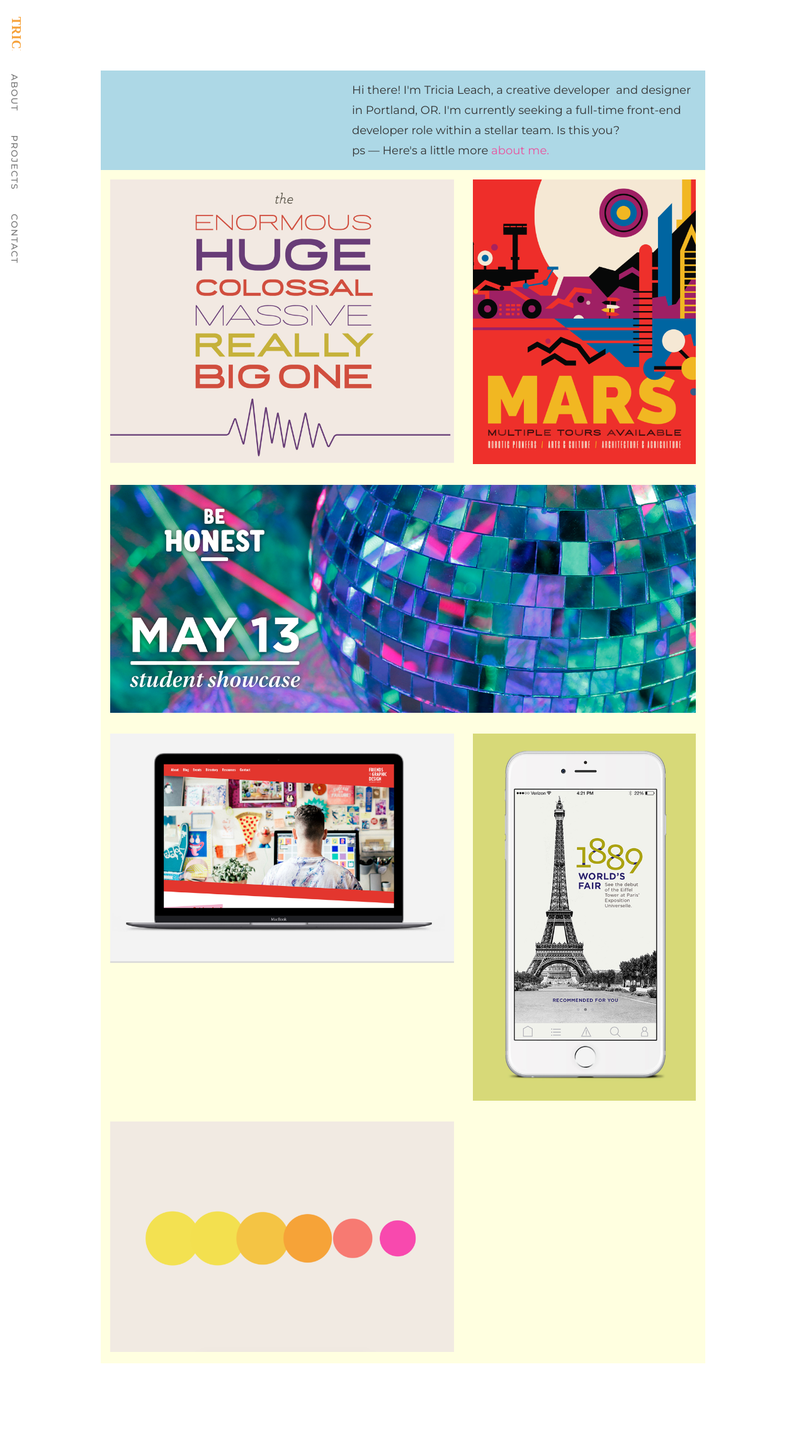
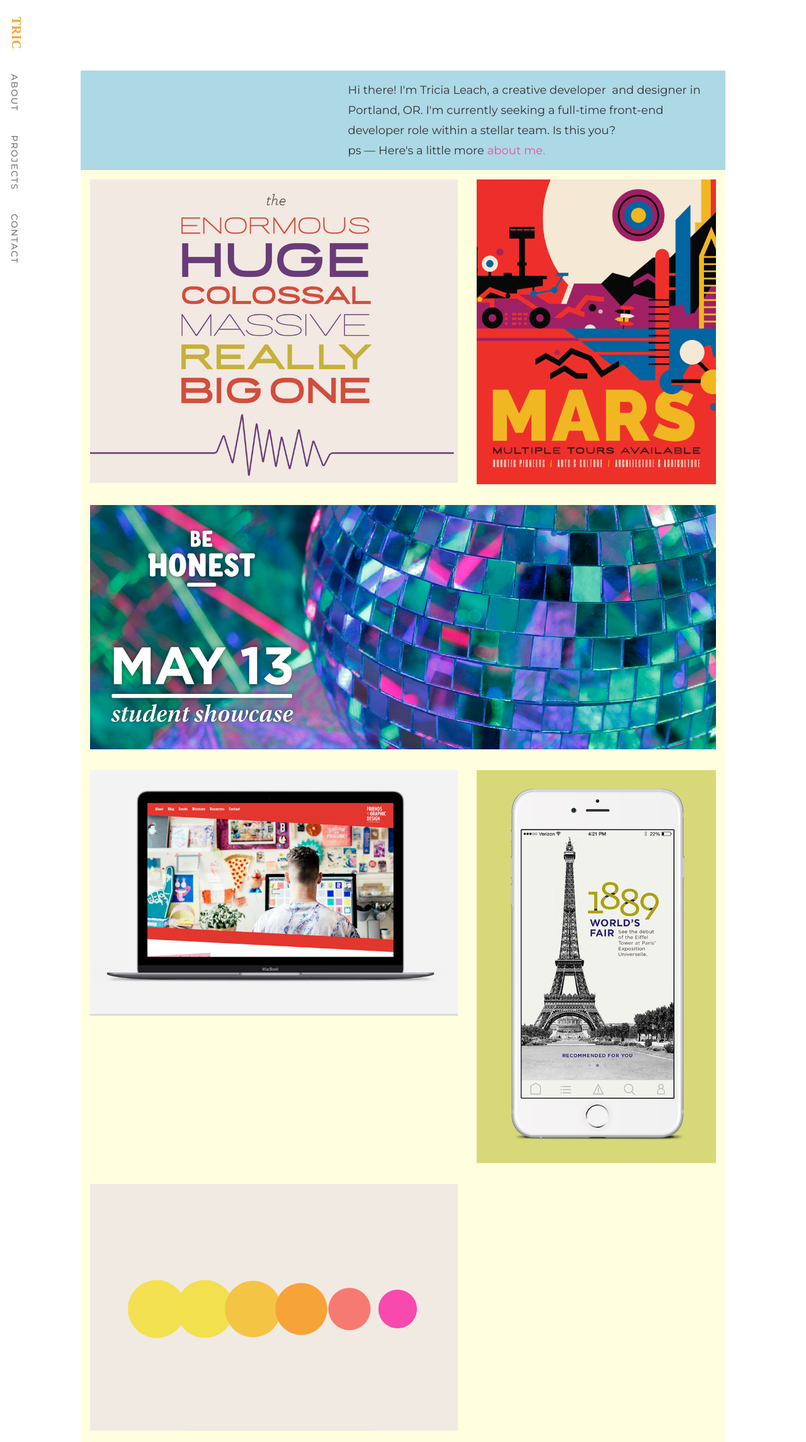
Before and after one commit to triciacodes/portfolio-2017, a PHP site: page / in a window 1280 px wide. Shown: the whole page at 63% size. Before the commit the page ends 2165 px from the top, so only its background shows below. Run offline with PHP 8.4, Linux system fonts and the light colour scheme; some libraries are stand-ins or nearby versions.

Commit message:
Updated responsive sizes to be fluid rather than fixed column sizes

```diff
--- a/styles/main.css
+++ b/styles/main.css
@@ -81,12 +81,19 @@ a:visited {
 
 /* - - - - - - - - - - SECTIONS // LAYOUT - - - - - - - - - - */
 /* main column: header, main, footer */
+@media screen and (min-width: 400px) {
+  main, header, footer {
+    width: 90%;
+    margin: auto;
+  }
+}
 @media screen and (min-width: 960px) {
   main, header, footer {
-    width: 960px;
+    width: 80%;
     margin: auto;
   }
-
+}
+@media screen and (min-width: 400px) {
   header {
     display: flex;
     justify-content: flex-end;
```
Also changed, not shown: scss/styles.scss (+16 -2 lines), 1 other file.
